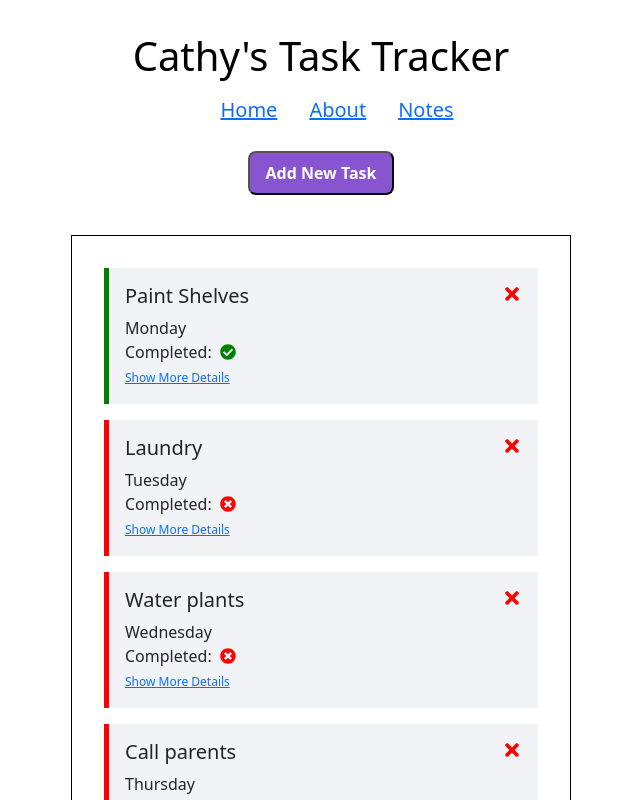
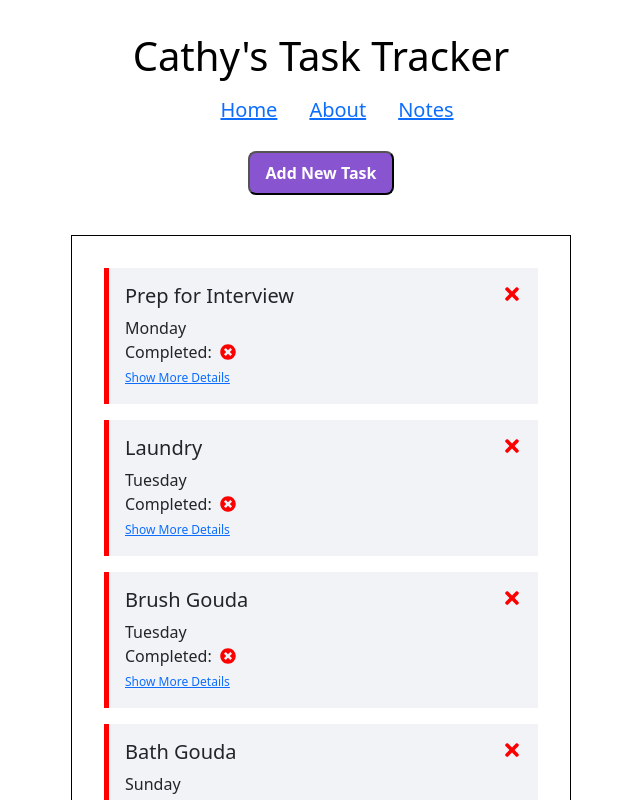
Before and after one commit to Cathy347Le/React-Task-App, a React (Create React App) app: page / in a window 1280 px wide. Shown: the top 800 px of the page, without its empty margins (319-959 px from the left). Built offline with nearby package versions, Linux system fonts and the light colour scheme; data requests are answered from the project's data file.

Commit message:
update handleAskTasks method to POST the sorted Tasks

```diff
--- a/db.json
+++ b/db.json
@@ -1,11 +1,5 @@
 {
   "tasks": [
-    {
-      "title": "Paint Shelves",
-      "date": "Monday",
-      "completed": true,
-      "id": 4
-    },
     {
       "title": "Laundry",
       "date": "Tuesday",
@@ -13,22 +7,22 @@
       "id": 5
     },
     {
-      "title": "Walk Gouda",
-      "date": "Friday",
+      "title": "Brush Gouda",
+      "date": "Tuesday",
       "completed": false,
-      "id": 6
+      "id": 9
     },
     {
-      "title": "Water plants",
-      "date": "Wednesday",
+      "title": "Bath Gouda",
+      "date": "Sunday",
       "completed": false,
-      "id": 7
+      "id": 10
     },
     {
-      "title": "Call parents",
-      "date": "Thursday",
+      "title": "Prep for Interview",
+      "date": "Monday",
       "completed": false,
-      "id": 8
+      "id": 11
     }
   ]
 }
--- a/src/App.js
+++ b/src/App.js
@@ -1,12 +1,12 @@
-import React, { useState, useEffect } from "react";
-import { BrowserRouter as Router, Route, Routes } from "react-router-dom";
-import Header from "./Components/Header";
-import TaskList from "./Components/TaskList";
-import AddTask from "./Components/AddTask";
-import About from "./Components/Pages/About";
-import Notes from "./Components/Pages/Notes";
-import TaskDetails from "./Components/TaskDetails";
-import "./App.scss";
+import React, { useState, useEffect } from 'react';
+import { BrowserRouter as Router, Route, Routes } from 'react-router-dom';
+import Header from './Components/Header';
+import TaskList from './Components/TaskList';
+import AddTask from './Components/AddTask';
+import About from './Components/Pages/About';
+import Notes from './Components/Pages/Notes';
+import TaskDetails from './Components/TaskDetails';
+import './App.scss';
 
 function App() {
   const [showAddTaskForm, setShowAddTaskForm] = useState(false);
@@ -18,7 +18,7 @@ function App() {
       setTasks(tasksFromServer);
     };
     getTasks();
-  }, [tasks]);
+  }, []);
 
   // const fetchTasks = async () => {
   //   const res = await fetch("http://localhost:5000/tasks");
@@ -28,7 +28,7 @@ function App() {
   // };
 
   const fetchTasks = async () => {
-    const res = await fetch("http://localhost:5000/tasks");
+    const res = await fetch('http://localhost:5000/tasks');
     const data = await res.json();
     // console.log(data);
     const sortedData = await sortTasksByDay(data);
@@ -75,10 +75,10 @@ function App() {
 
   const handleAddTask = async (task) => {
     //POST request to the server
-    const res = await fetch("http://localhost:5000/tasks", {
-      method: "POST",
+    const res = await fetch('http://localhost:5000/tasks', {
+      method: 'POST',
       headers: {
-        "Content-type": "application/json",
+        'Content-type': 'application/json',
       },
       body: JSON.stringify(task),
     });
@@ -86,7 +86,9 @@ function App() {
     //Update the frontend
     const data = await res.json();
     // console.log(data);
-    setTasks([...tasks, data]);
+    const sortedData = await sortTasksByDay([...tasks, data]);
+    // console.log(sortedData);
+    setTasks(sortedData);
   };
 
   // const handleAddTask = (task) => {
@@ -99,7 +101,7 @@ function App() {
   const handleDelete = async (id) => {
     // console.log("test delete", id);
     await fetch(`http://localhost:5000/tasks/${id}`, {
-      method: "DELETE",
+      method: 'DELETE',
     });
 
     setTasks(tasks.filter((task) => task.id !== id));
@@ -117,7 +119,7 @@ function App() {
 
     await getTaskIDs.forEach((id) => {
       fetch(`http://localhost:5000/tasks/${id}`, {
-        method: "DELETE",
+        method: 'DELETE',
       });
     });
 
@@ -134,9 +136,9 @@ function App() {
 
     //PUT request to the server
     const res = await fetch(`http://localhost:5000/tasks/${id}`, {
-      method: "PUT",
+      method: 'PUT',
       headers: {
-        "Content-type": "application/json",
+        'Content-type': 'application/json',
       },
       body: JSON.stringify(updatedTask),
     });
```
Also changed, not shown: src/Components/Button.js (+4 -4 lines), 1 other file (tests, documents, lock files or other folders).
